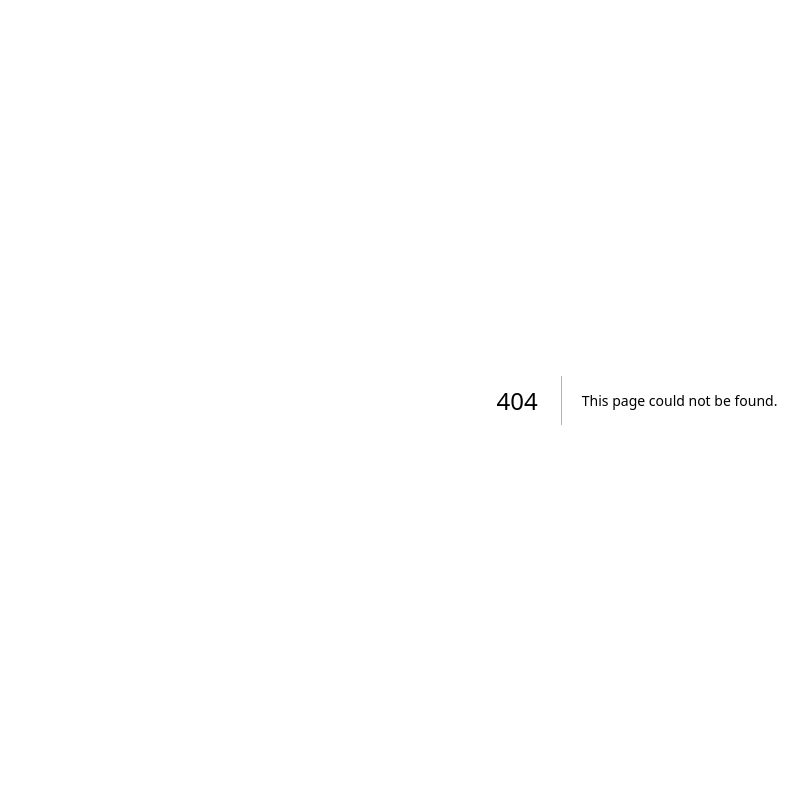
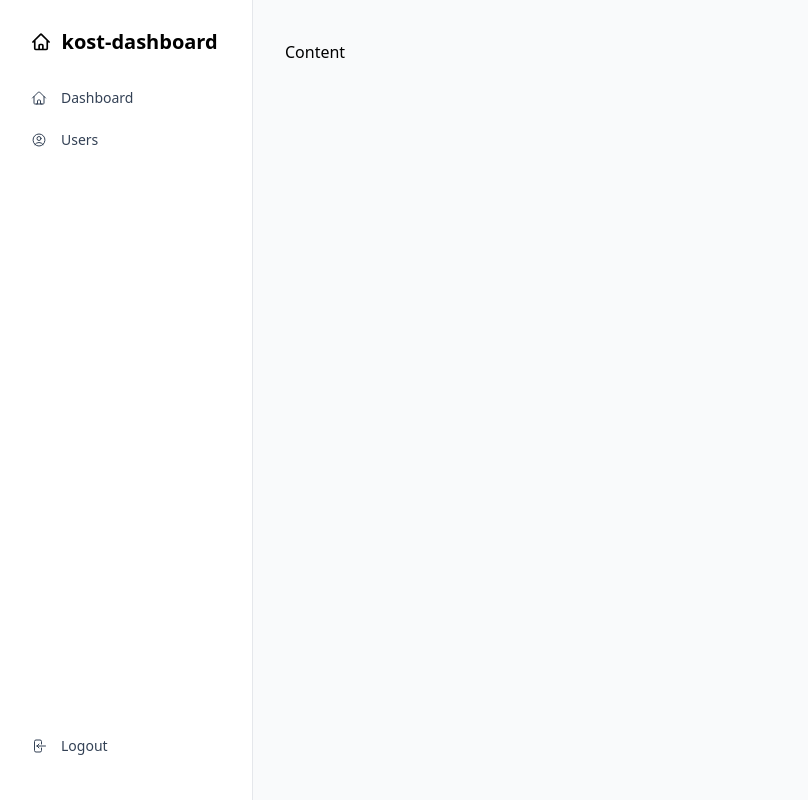
Before and after one commit to dotslashf/kost-dashboard, a Next.js app: page /dashboard in a window 1280 px wide. Before the commit this address had no page. Shown: the whole page, without its empty margins (3-811 px from the left). Built offline with nearby package versions, Linux system fonts and the light colour scheme.

Commit message:
feat: sign out

```diff
--- a/app/api/auth/[...nextauth]/route.ts
+++ b/app/api/auth/[...nextauth]/route.ts
@@ -29,8 +29,6 @@ export const authOptions: AuthOptions = {
                     }
                 });
 
-                console.log('user', user)
-
                 if (!user) throw new Error('Invalid Credentials')
                 const isValidPassword = await bcrypt.compare(credentials.password, user.password);
                 if (!isValidPassword) throw new Error('Invalid Credentials')
--- /dev/null
+++ b/app/components/Layouts/Sidebar.tsx
@@ -0,0 +1,65 @@
+import SidebarItems from './SidebarItems';
+
+const Sidebar = () => {
+  return (
+    <>
+      <div className="sticky inset-x-0 top-0 z-20 px-4 bg-white border-y sm:px-6 md:px-8 lg:hidden dark:bg-gray-800 dark:border-gray-700">
+        <div className="flex items-center py-4">
+          <button
+            type="button"
+            className="text-gray-500 hover:text-gray-600"
+            data-hs-overlay="#application-sidebar"
+            aria-controls="application-sidebar"
+            aria-label="Toggle navigation"
+          >
+            <span className="sr-only">Toggle Navigation</span>
+            <svg
+              className="w-5 h-5"
+              width="16"
+              height="16"
+              fill="currentColor"
+              viewBox="0 0 16 16"
+            >
+              <path
+                fillRule="evenodd"
+                d="M2.5 12a.5.5 0 0 1 .5-.5h10a.5.5 0 0 1 0 1H3a.5.5 0 0 1-.5-.5zm0-4a.5.5 0 0 1 .5-.5h10a.5.5 0 0 1 0 1H3a.5.5 0 0 1-.5-.5zm0-4a.5.5 0 0 1 .5-.5h10a.5.5 0 0 1 0 1H3a.5.5 0 0 1-.5-.5z"
+              />
+            </svg>
+          </button>
+        </div>
+      </div>
+      <div
+        id="application-sidebar"
+        className="hs-overlay hs-overlay-open:translate-x-0 -translate-x-full transition-all duration-300 transform hidden fixed top-0 left-0 bottom-0 z-[60] w-64 bg-white border-r border-gray-200 pt-7 pb-10 overflow-y-auto scrollbar-y lg:block lg:translate-x-0 lg:right-auto lg:bottom-0 dark:scrollbar-y dark:bg-gray-800 dark:border-gray-700"
+      >
+        <div className="px-6">
+          <a
+            className="flex items-center text-xl font-semibold justify-evenly dark:text-white"
+            href="#"
+            aria-label="Brand"
+          >
+            <svg
+              fill="none"
+              stroke="currentColor"
+              strokeWidth={1.5}
+              viewBox="0 0 24 24"
+              xmlns="http://www.w3.org/2000/svg"
+              aria-hidden="true"
+              className="w-5 h-5 stroke-2"
+            >
+              <path
+                strokeLinecap="round"
+                strokeLinejoin="round"
+                d="M2.25 12l8.954-8.955c.44-.439 1.152-.439 1.591 0L21.75 12M4.5 9.75v10.125c0 .621.504 1.125 1.125 1.125H9.75v-4.875c0-.621.504-1.125 1.125-1.125h2.25c.621 0 1.125.504 1.125 1.125V21h4.125c.621 0 1.125-.504 1.125-1.125V9.75M8.25 21h8.25"
+              />
+            </svg>
+            kost-dashboard
+          </a>
+        </div>
+        <SidebarItems />
+      </div>
+    </>
+  );
+};
+
+export default Sidebar;
--- /dev/null
+++ b/app/components/Layouts/SidebarItem.tsx
@@ -0,0 +1,67 @@
+import React from 'react';
+
+interface SidebarItemProps {
+  title?: string;
+  icon?: React.ReactNode;
+  link?: string;
+  type: 'link' | 'button';
+  onClick?: () => void;
+}
+
+const SidebarItem = (props: SidebarItemProps) => {
+  const className =
+    'flex items-center gap-x-3.5 py-2 px-2.5 text-sm text-slate-700 rounded-md hover:bg-gray-100 dark:hover:bg-gray-900 dark:text-slate-400 dark:hover:text-slate-300';
+  return props.type === 'link' ? (
+    <div>
+      <a className={className} href={props.link}>
+        {props.icon ? (
+          props.icon
+        ) : (
+          <svg
+            fill="none"
+            stroke="currentColor"
+            strokeWidth={1.5}
+            viewBox="0 0 24 24"
+            xmlns="http://www.w3.org/2000/svg"
+            aria-hidden="true"
+            className="w-4 h-4"
+          >
+            <path
+              strokeLinecap="round"
+              strokeLinejoin="round"
+              d="M9.879 7.519c1.171-1.025 3.071-1.025 4.242 0 1.172 1.025 1.172 2.687 0 3.712-.203.179-.43.326-.67.442-.745.361-1.45.999-1.45 1.827v.75M21 12a9 9 0 11-18 0 9 9 0 0118 0zm-9 5.25h.008v.008H12v-.008z"
+            />
+          </svg>
+        )}
+        {props.title ? props.title : 'Sidebar Item'}
+      </a>
+    </div>
+  ) : (
+    <div>
+      <button className={className + ' w-full'} onClick={props.onClick}>
+        {props.icon ? (
+          props.icon
+        ) : (
+          <svg
+            fill="none"
+            stroke="currentColor"
+            strokeWidth={1.5}
+            viewBox="0 0 24 24"
+            xmlns="http://www.w3.org/2000/svg"
+            aria-hidden="true"
+            className="w-4 h-4"
+          >
+            <path
+              strokeLinecap="round"
+              strokeLinejoin="round"
+              d="M9.879 7.519c1.171-1.025 3.071-1.025 4.242 0 1.172 1.025 1.172 2.687 0 3.712-.203.179-.43.326-.67.442-.745.361-1.45.999-1.45 1.827v.75M21 12a9 9 0 11-18 0 9 9 0 0118 0zm-9 5.25h.008v.008H12v-.008z"
+            />
+          </svg>
+        )}
+        {props.title ? props.title : 'Sidebar Item'}
+      </button>
+    </div>
+  );
+};
+
+export default SidebarItem;
--- /dev/null
+++ b/app/components/Layouts/SidebarItems.tsx
@@ -0,0 +1,106 @@
+'use client';
+import SidebarItem from './SidebarItem';
+import { signOut } from 'next-auth/react';
+
+const ArrowLeftOnRectangleIcon = () => {
+  return (
+    <svg
+      fill="none"
+      stroke="currentColor"
+      strokeWidth={1.5}
+      viewBox="0 0 24 24"
+      xmlns="http://www.w3.org/2000/svg"
+      aria-hidden="true"
+      className="w-4 h-4"
+    >
+      <path
+        strokeLinecap="round"
+        strokeLinejoin="round"
+        d="M15.75 9V5.25A2.25 2.25 0 0013.5 3h-6a2.25 2.25 0 00-2.25 2.25v13.5A2.25 2.25 0 007.5 21h6a2.25 2.25 0 002.25-2.25V15M12 9l-3 3m0 0l3 3m-3-3h12.75"
+      />
+    </svg>
+  );
+};
+
+const HomeIcon = () => {
+  return (
+    <svg
+      fill="none"
+      stroke="currentColor"
+      strokeWidth={1.5}
+      viewBox="0 0 24 24"
+      xmlns="http://www.w3.org/2000/svg"
+      aria-hidden="true"
+      className="w-4 h-4"
+    >
+      <path
+        strokeLinecap="round"
+        strokeLinejoin="round"
+        d="M2.25 12l8.954-8.955c.44-.439 1.152-.439 1.591 0L21.75 12M4.5 9.75v10.125c0 .621.504 1.125 1.125 1.125H9.75v-4.875c0-.621.504-1.125 1.125-1.125h2.25c.621 0 1.125.504 1.125 1.125V21h4.125c.621 0 1.125-.504 1.125-1.125V9.75M8.25 21h8.25"
+      />
+    </svg>
+  );
+};
+
+const UsersIcon = () => {
+  return (
+    <svg
+      fill="none"
+      stroke="currentColor"
+      strokeWidth={1.5}
+      viewBox="0 0 24 24"
+      xmlns="http://www.w3.org/2000/svg"
+      aria-hidden="true"
+      className="w-4 h-4"
+    >
+      <path
+        strokeLinecap="round"
+        strokeLinejoin="round"
+        d="M17.982 18.725A7.488 7.488 0 0012 15.75a7.488 7.488 0 00-5.982 2.975m11.963 0a9 9 0 10-11.963 0m11.963 0A8.966 8.966 0 0112 21a8.966 8.966 0 01-5.982-2.275M15 9.75a3 3 0 11-6 0 3 3 0 016 0z"
+      />
+    </svg>
+  );
+};
+
+const SidebarItems = () => {
+  const items = [
+    {
+      title: 'Dashboard',
+      icon: <HomeIcon />,
+      link: '/dashboard',
+    },
+    {
+      title: 'Users',
+      icon: <UsersIcon />,
+      link: '/dashboard/users',
+    },
+  ];
+  return (
+    <nav
+      className="flex flex-col flex-wrap justify-between w-full h-full p-6 hs-accordion-group"
+      data-hs-accordion-always-open
+    >
+      <div className="space-y-1.5">
+        {items.map((item) => {
+          return (
+            <SidebarItem
+              key={item.title + '_' + new Date().toISOString()}
+              title={item.title}
+              icon={item.icon}
+              link={item.link}
+              type="link"
+            />
+          );
+        })}
+      </div>
+      <SidebarItem
+        title="Logout"
+        type="button"
+        onClick={() => signOut()}
+        icon={<ArrowLeftOnRectangleIcon />}
+      />
+    </nav>
+  );
+};
+
+export default SidebarItems;
--- /dev/null
+++ b/app/context/PrelineContext.tsx
@@ -0,0 +1,16 @@
+'use client';
+import { useEffect } from 'react';
+
+interface Props {
+  children: React.ReactNode;
+}
+
+const PrelineContext = ({ children }: Props) => {
+  useEffect(() => {
+    // @ts-ignore
+    import('preline');
+  }, []);
+  return <>{children}</>;
+};
+
+export default PrelineContext;
--- /dev/null
+++ b/app/dashboard/page.tsx
@@ -0,0 +1,14 @@
+import Sidebar from '../components/Layouts/Sidebar';
+
+const Dashboard = () => {
+  return (
+    <div className="h-screen bg-gray-50 dark:bg-slate-900">
+      <Sidebar />
+      <div className="w-full px-4 pt-10 sm:px-6 md:px-8 lg:pl-72">
+        <div className="flex">Content</div>
+      </div>
+    </div>
+  );
+};
+
+export default Dashboard;
--- a/app/layout.tsx
+++ b/app/layout.tsx
@@ -3,6 +3,7 @@ import type { Metadata } from 'next';
 import { Inter } from 'next/font/google';
 import AuthContext from './context/AuthContext';
 import ToasterContext from './context/ToasterContext';
+import PrelineContext from './context/PrelineContext';
 
 const inter = Inter({ subsets: ['latin'] });
 
@@ -20,8 +21,10 @@ export default function RootLayout({
     <html lang="en">
       <body>
         <AuthContext>
-          <ToasterContext />
-          {children}
+          <PrelineContext>
+            <ToasterContext />
+            {children}
+          </PrelineContext>
         </AuthContext>
       </body>
     </html>
--- a/package.json
+++ b/package.json
@@ -23,6 +23,7 @@
     "next": "13.4.9",
     "next-auth": "^4.22.1",
     "postcss": "8.4.25",
+    "preline": "^1.9.0",
     "prisma": "^4.16.2",
     "react": "18.2.0",
     "react-dom": "18.2.0",
--- a/tailwind.config.js
+++ b/tailwind.config.js
@@ -4,6 +4,7 @@ module.exports = {
     './pages/**/*.{js,ts,jsx,tsx,mdx}',
     './components/**/*.{js,ts,jsx,tsx,mdx}',
     './app/**/*.{js,ts,jsx,tsx,mdx}',
+    'node_modules/preline/dist/*.js',
   ],
   theme: {
     extend: {
@@ -18,5 +19,7 @@ module.exports = {
     require('@tailwindcss/forms')({
       strategy: 'class',
     }),
+    require('preline/plugin'),
   ],
+  darkMode: 'class',
 };
```
Also changed, not shown: middleware.ts (added, +13 -0 lines), 1 other file (tests, documents, lock files or other folders).
